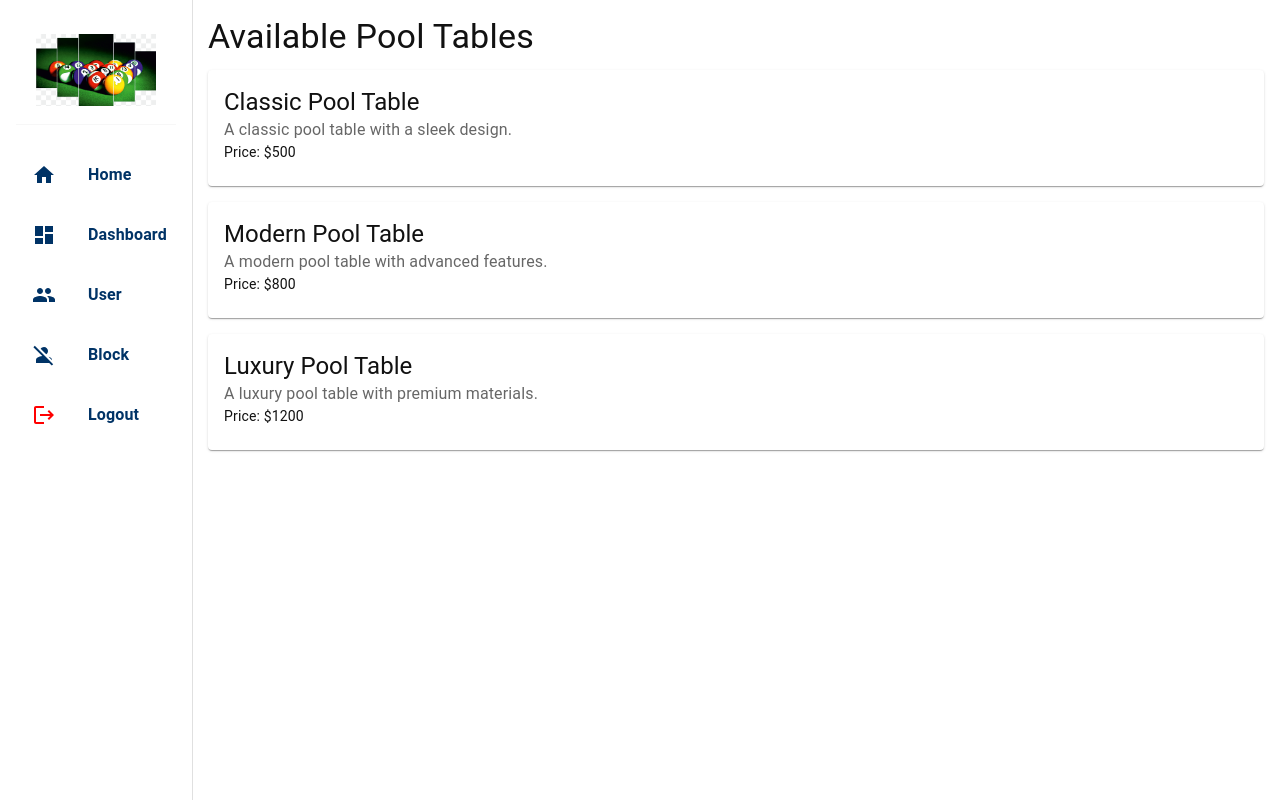
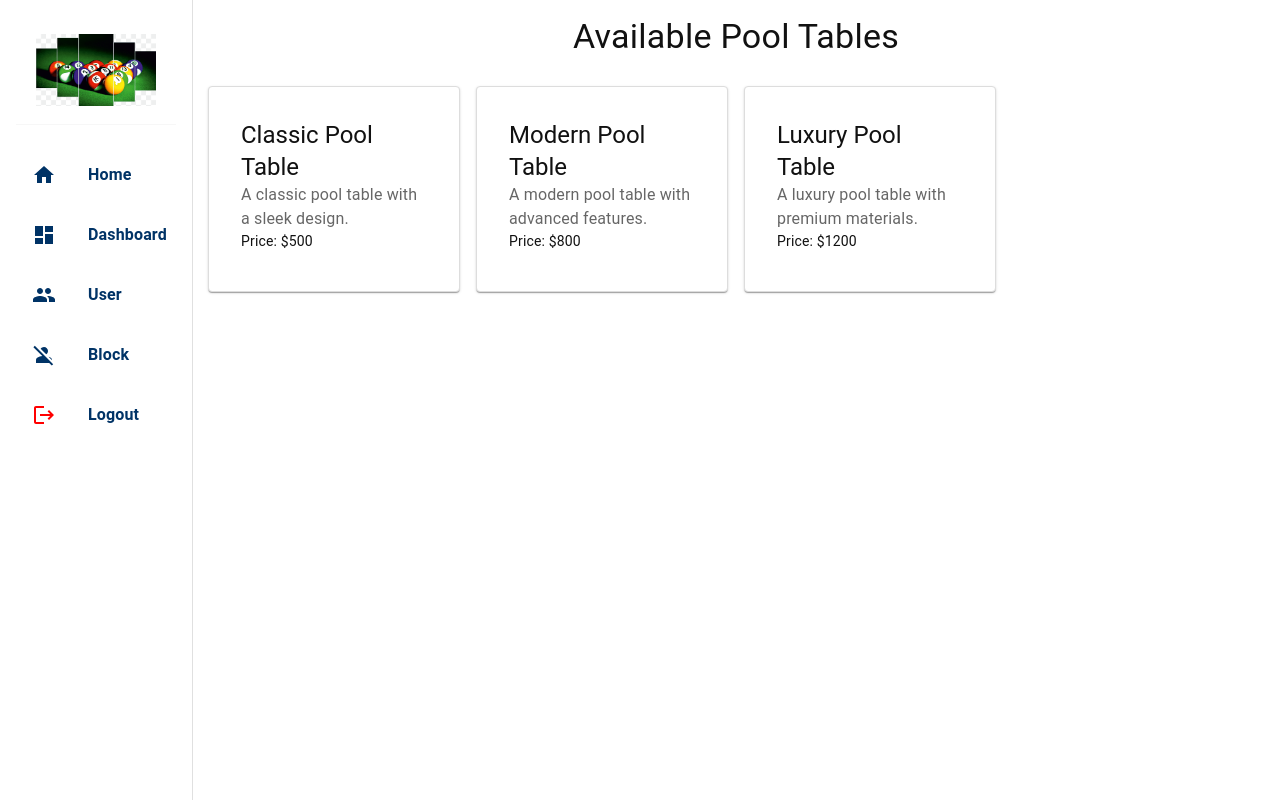
Before and after one commit to PhuocHuynh63/fe_web_ball_pooling, a React (Create React App) app: page / in a window 1280 px wide. Built offline with nearby package versions, Linux system fonts and the light colour scheme.

Commit message:
Update tables css

```diff
--- /dev/null
+++ b/src/component/PoolTables/PoolTables.css
@@ -0,0 +1,27 @@
+.pool-tables-container {
+  display: flex;
+  flex-direction: column;
+  align-items: center;
+}
+
+.pool-tables-grid {
+  display: grid;
+  grid-template-columns: repeat(auto-fill, minmax(200px, 1fr));
+  gap: 16px;
+  width: 100%;
+  margin-top: 16px;
+}
+
+.pool-table-card {
+  display: flex;
+  flex-direction: column;
+  justify-content: space-between;
+  padding: 16px;
+  border: 1px solid #ddd;
+  border-radius: 8px;
+  transition: box-shadow 0.3s ease;
+}
+
+.pool-table-card:hover {
+  box-shadow: 0 4px 8px rgba(0, 0, 0, 0.1);
+}
--- a/src/component/PoolTables/PoolTables.jsx
+++ b/src/component/PoolTables/PoolTables.jsx
@@ -1,5 +1,6 @@
 import React, { useEffect, useState } from "react";
 import { Box, Card, CardContent, Typography } from "@mui/material";
+import "./PoolTables.css"; // Import the CSS file for styling
 
 const PoolTables = () => {
   const [poolTables, setPoolTables] = useState([
@@ -28,9 +29,10 @@ const PoolTables = () => {
       <Typography variant="h4" gutterBottom>
         Available Pool Tables
       </Typography>
+      <Box className="pool-tables-grid">
         {poolTables.length > 0 ? (
           poolTables.map((table) => (
-          <Card key={table.id} sx={{ marginBottom: 2 }}>
+            <Card key={table.id} className="pool-table-card">
               <CardContent>
                 <Typography variant="h5">{table.name}</Typography>
                 <Typography color="textSecondary">{table.description}</Typography>
@@ -42,6 +44,7 @@ const PoolTables = () => {
           <Typography>No pool tables available at the moment.</Typography>
         )}
       </Box>
+    </Box>
   );
 };
 
```
Lines whose indentation alone changed are shown as unchanged.
